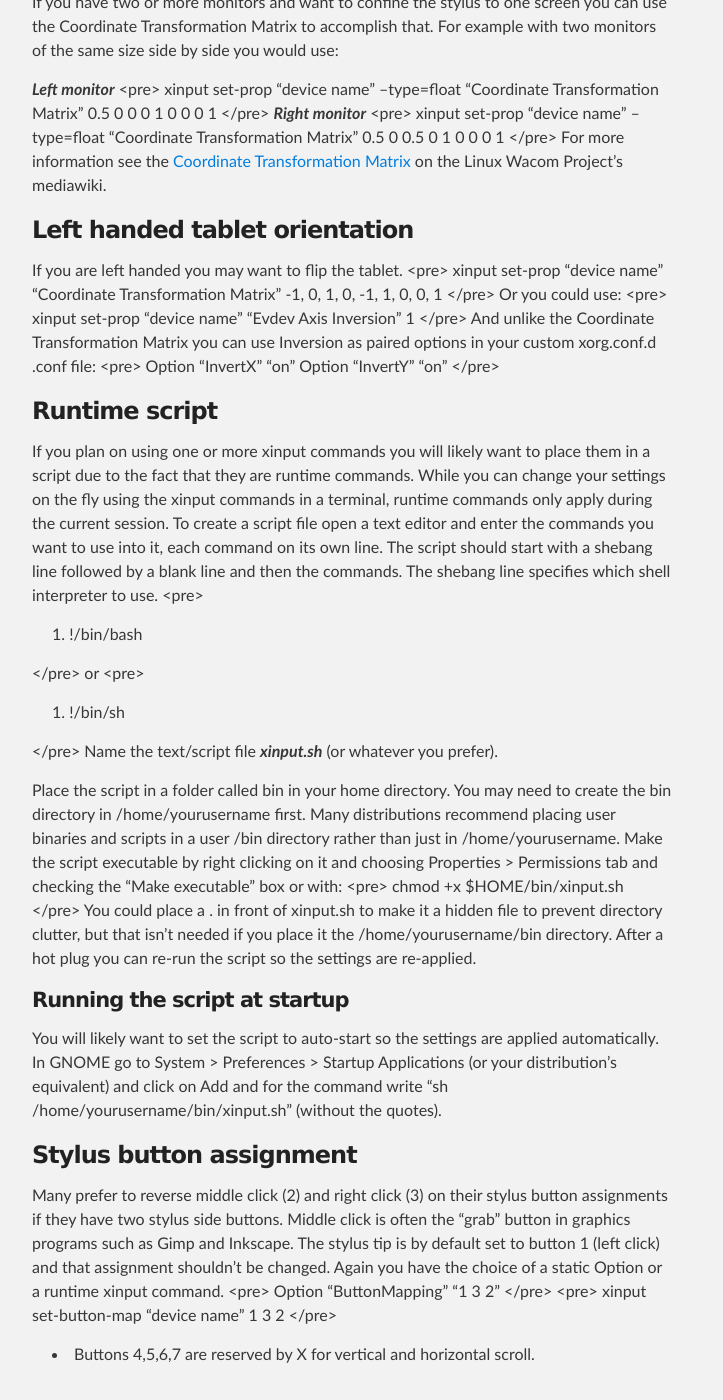
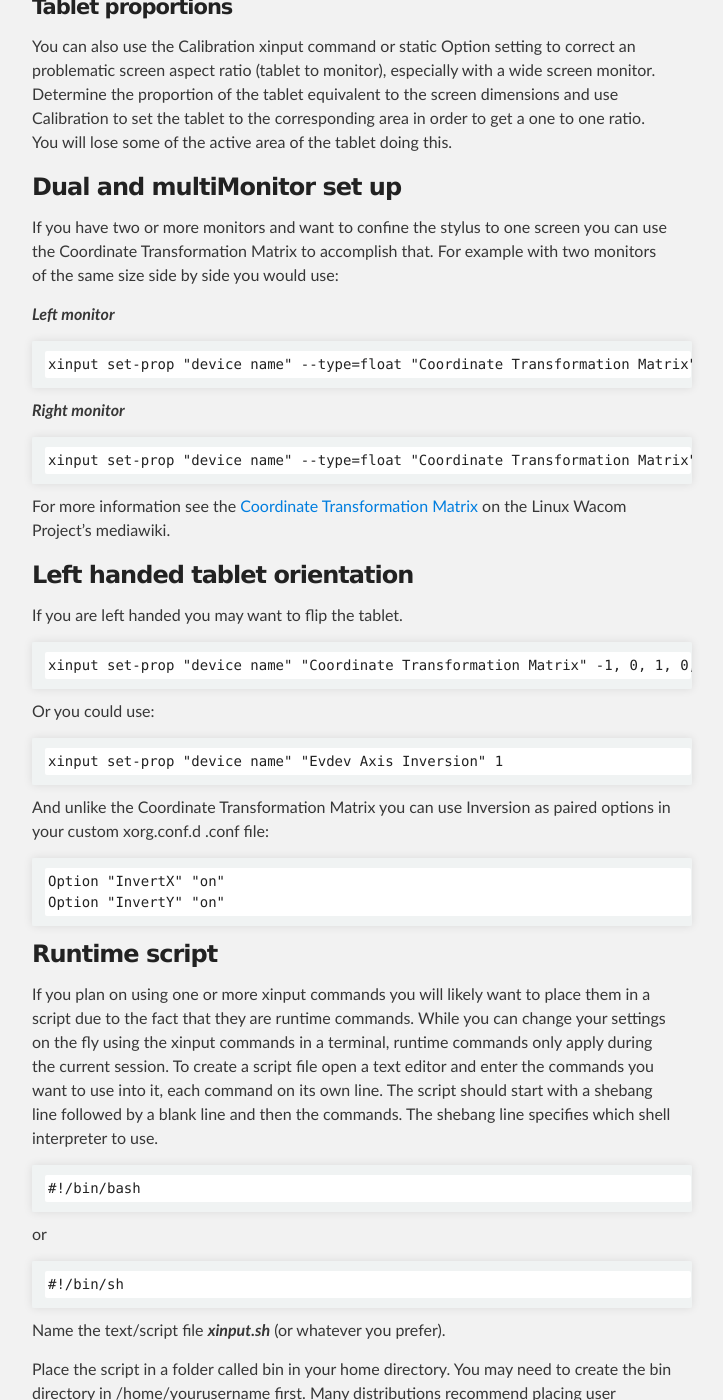
Before and after one commit to DIGImend/digimend.github.io, a Jekyll site: the page built from support/howto/drivers/evdev/index.md, in a window 1280 px wide and 1400 px high, scrolled down 4828 px. Shown: the whole window, without its empty margins (288-1011 px from the left). Built offline with Jekyll 4.4.1, drawn with Linux system fonts in a browser that asks for light colours; some of the changed text lies outside the part shown.

Commit message:
howto: Fix evdev formatting and missing tips

```diff
--- a/support/howto/drivers/evdev/index.md
+++ b/support/howto/drivers/evdev/index.md
@@ -13,35 +13,41 @@ Determining your tablet OEM
 
 Because of re-branding it is not always obvious what tablet you actually
 have. You can determine your tablet's OEM Vendor ID and Product ID by
-entering the following command in a terminal: \<pre\> lsusb \</pre\> and
-looking for the tablet line in the output.
+entering the following command in a terminal:
 
-:   **Aiptek Int.**
-    :   Vendor ID = 08ca
+    lsusb
 
-:   **KYE Systems**
-    :   Vendor ID = 0458
+and looking for the tablet line in the output.
 
-:   **UC-Logic**
-    :   Vendor ID = 5543
+Aiptek Int.
+: Vendor ID = 08ca
 
-:   **Waltop**
-    :   Vendor ID = 172F
+KYE Systems
+: Vendor ID = 0458
+
+UC-Logic
+: Vendor ID = 5543
+
+Waltop
+: Vendor ID = 172F
 
 The Product ID (essentially the model \#) immediately follows the Vendor
 ID, separated from it by a colon.
 
--   Aiptek tablets use the Aiptek X driver.
+- Aiptek tablets use the Aiptek X driver.
 
 X.org configuration
 ===================
 
 Tablets are often re-branded and will carry the re-brander's name and
 model name. To see how your tablet/stylus is identified by the kernel
-enter in a terminal the following: \<pre\> xinput list \</pre\> You
-should see the \<device name\> in the tablet/stylus line. Using the
-\<device name\> a keyword can be selected from it for a match in a
-xorg.conf.d .conf file.
+enter in a terminal the following:
+
+    xinput list
+
+You should see the \<device name\> in the tablet/stylus line. Using the
+\<device name\> a keyword can be selected from it for a match in a xorg.conf.d
+.conf file.
 
 10-evdev.conf
 -------------
@@ -105,28 +107,25 @@ keyword from the \<device name\> in the output of *xinput list*. This is
 usually the OEM's name, such as "KYE" or "UC-Logic". Then use the key
 word in a MatchProduct line in the snippet. Place the snippet in a new
 file you'll create in /etc/X11/xorg.conf.d called ***52-tablet.conf***.
-The snippets should look similar to the following. \<pre\> Section
-"InputClass"
+The snippets should look similar to the following.
 
-`       Identifier "Graphics tablet mouse"`\
-`       MatchIsPointer "on"`\
-`       MatchProduct "keyword"`\
-`       MatchDevicePath "/dev/input/event*"`\
-`       Driver "evdev"`\
-`       # Apply custom Options below.`
+    Section "InputClass"
+           Identifier "Graphics tablet mouse"
+           MatchIsPointer "on"
+           MatchProduct "keyword"
+           MatchDevicePath "/dev/input/event*"
+           Driver "evdev"
+           # Apply custom Options below.
+    EndSection
 
-EndSection
-
-Section "InputClass"
-
-`       Identifier "Graphics tablet pen"`\
-`       MatchIsTablet "on"`\
-`       MatchProduct "keyword"`\
-`       MatchDevicePath "/dev/input/event*"`\
-`       Driver "evdev"`\
-`       # Apply custom Options below.`
-
-EndSection \</pre\>
+    Section "InputClass"
+           Identifier "Graphics tablet pen"
+           MatchIsTablet "on"
+           MatchProduct "keyword"
+           MatchDevicePath "/dev/input/event*"
+           Driver "evdev"
+           # Apply custom Options below.
+    EndSection
 
 -   there are no applicable options for the **"evdev keyboard
     catchall"** snippet so one isn't included
@@ -187,9 +189,12 @@ Further tablet set up information
 
 To view the tablet properties potentially available for modification use
 the \<device name\> in quotes from *xinput list* in the following
-terminal command: \<pre\> xinput list-props "device name" \</pre\> For
-further information see the evdev and xinput manuals; *man evdev* and
-*man xinput* entered in a terminal.
+terminal command:
+
+    xinput list-props "device name"
+
+For further information see the evdev and xinput manuals; *man evdev* and *man
+xinput* entered in a terminal.
 
 Calibration
 -----------
@@ -202,21 +207,25 @@ edges. To fix this you can use a calibration tool such as
 xinput-calibrator. Follow the instructions and run the calibration
 routine being sure you are in your normal working postition and holding
 the stylus as you normally do. Use the min-x max-x min-y max-y
-coordinates generated in the following terminal command: \<pre\> xinput
-set-prop "device name" "Evdev Axis Calibration" min-x max-x min-y max-y
-\</pre\> This is a run-time command and is lost with a hot-plug,
+coordinates generated in the following terminal command:
+
+    xinput set-prop "device name" "Evdev Axis Calibration" min-x max-x min-y max-y
+
+This is a run-time command and is lost with a hot-plug,
 log-off, or re-start. You can add it to a custom xorg.conf.d (static)
-configuration file as an option: \<pre\> Section "InputClass"
+configuration file as an option:
 
-`       Identifier "Custom evdev tablet options"`\
-`       MatchIsTablet "on"`\
-`       MatchProduct "keyword"`\
-`       MatchDevicePath "/dev/input/event*"`\
-`       Driver "evdev"`\
-`       # Apply custom Options below.`\
-`       Option "Calibration" "min-x max-x min-y max-y"`
+    Section "InputClass"
+           Identifier "Custom evdev tablet options"
+           MatchIsTablet "on"
+           MatchProduct "keyword"
+           MatchDevicePath "/dev/input/event*"
+           Driver "evdev"
+           # Apply custom Options below.
+           Option "Calibration" "min-x max-x min-y max-y"
+    EndSection
 
-EndSection \</pre\> This will survive a hot-plug.
+This will survive a hot-plug.
 
 ### Tablet proportions
 
@@ -235,24 +244,34 @@ screen you can use the Coordinate Transformation Matrix to accomplish
 that. For example with two monitors of the same size side by side you
 would use:
 
-***Left monitor*** \<pre\> xinput set-prop "device name" --type=float
-"Coordinate Transformation Matrix" 0.5 0 0 0 1 0 0 0 1 \</pre\> ***Right
-monitor*** \<pre\> xinput set-prop "device name" --type=float
-"Coordinate Transformation Matrix" 0.5 0 0.5 0 1 0 0 0 1 \</pre\> For
-more information see the [Coordinate Transformation
+***Left monitor***
+
+    xinput set-prop "device name" --type=float "Coordinate Transformation Matrix" 0.5 0 0 0 1 0 0 0 1
+
+***Right monitor***
+
+    xinput set-prop "device name" --type=float "Coordinate Transformation Matrix" 0.5 0 0.5 0 1 0 0 0 1
+
+For more information see the [Coordinate Transformation
 Matrix](http://linuxwacom.sourceforge.net/wiki/index.php/Dual_and_Multi-Monitor_Set_Up#Coordinate_Transformation_Matrix)
 on the Linux Wacom Project's mediawiki.
 
 Left handed tablet orientation
 ------------------------------
 
-If you are left handed you may want to flip the tablet. \<pre\> xinput
-set-prop "device name" "Coordinate Transformation Matrix" -1, 0, 1, 0,
--1, 1, 0, 0, 1 \</pre\> Or you could use: \<pre\> xinput set-prop
-"device name" "Evdev Axis Inversion" 1 \</pre\> And unlike the
-Coordinate Transformation Matrix you can use Inversion as paired options
-in your custom xorg.conf.d .conf file: \<pre\> Option "InvertX" "on"
-Option "InvertY" "on" \</pre\>
+If you are left handed you may want to flip the tablet.
+
+    xinput set-prop "device name" "Coordinate Transformation Matrix" -1, 0, 1, 0, -1, 1, 0, 0, 1
+
+Or you could use:
+
+    xinput set-prop "device name" "Evdev Axis Inversion" 1
+
+And unlike the Coordinate Transformation Matrix you can use Inversion as
+paired options in your custom xorg.conf.d .conf file:
+
+    Option "InvertX" "on"
+    Option "InvertY" "on"
 
 Runtime script
 --------------
@@ -265,28 +284,28 @@ To create a script file open a text editor and enter the commands you
 want to use into it, each command on its own line. The script should
 start with a shebang line followed by a blank line and then the
 commands. The shebang line specifies which shell interpreter to use.
-\<pre\>
 
-1.  !/bin/bash
+    #!/bin/bash
 
-\</pre\> or \<pre\>
+or
 
-1.  !/bin/sh
+    #!/bin/sh
 
-\</pre\> Name the text/script file ***xinput.sh*** (or whatever you
-prefer).
+Name the text/script file ***xinput.sh*** (or whatever you prefer).
 
 Place the script in a folder called bin in your home directory. You may
 need to create the bin directory in /home/yourusername first. Many
 distributions recommend placing user binaries and scripts in a user /bin
 directory rather than just in /home/yourusername. Make the script
 executable by right clicking on it and choosing Properties \>
-Permissions tab and checking the "Make executable" box or with: \<pre\>
-chmod +x \$HOME/bin/xinput.sh \</pre\> You could place a . in front of
-xinput.sh to make it a hidden file to prevent directory clutter, but
-that isn't needed if you place it the /home/yourusername/bin directory.
-After a hot plug you can re-run the script so the settings are
-re-applied.
+Permissions tab and checking the "Make executable" box or with:
+
+    chmod +x $HOME/bin/xinput.sh
+
+You could place a . in front of xinput.sh to make it a hidden file to prevent
+directory clutter, but that isn't needed if you place it the
+/home/yourusername/bin directory.  After a hot plug you can re-run the script
+so the settings are re-applied.
 
 ### Running the script at startup
 
@@ -304,9 +323,10 @@ stylus button assignments if they have two stylus side buttons. Middle
 click is often the "grab" button in graphics programs such as Gimp and
 Inkscape. The stylus tip is by default set to button 1 (left click) and
 that assignment shouldn't be changed. Again you have the choice of a
-static Option or a runtime xinput command. \<pre\> Option
-"ButtonMapping" "1 3 2" \</pre\> \<pre\> xinput set-button-map "device
-name" 1 3 2 \</pre\>
+static Option or a runtime xinput command.
 
--   Buttons 4,5,6,7 are reserved by X for vertical and horizontal
-    scroll.
+    Option "ButtonMapping" "1 3 2"
+
+    xinput set-button-map "device name" 1 3 2
+
+- Buttons 4,5,6,7 are reserved by X for vertical and horizontal scroll.
```
Also changed, not shown: other parts of support/howto/drivers/evdev/index.md (+57 -58 lines).
